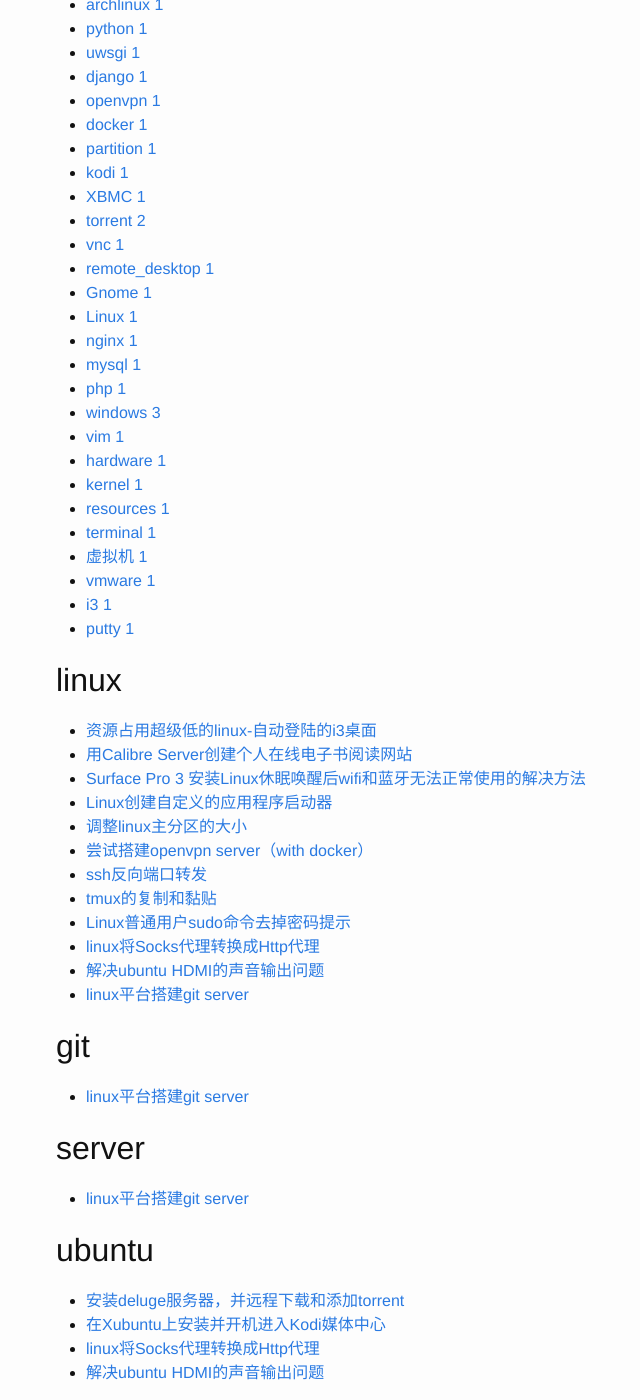
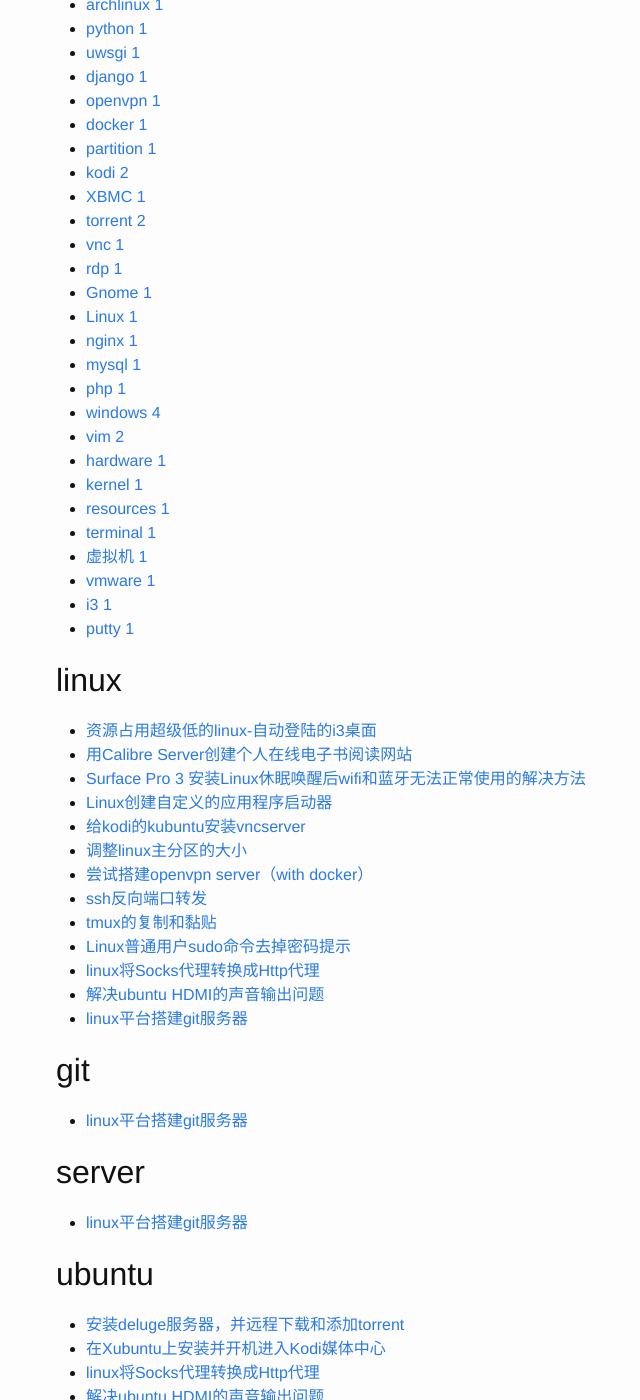
Before and after one commit to gccpacman/gccpacman.github.io, a Jekyll site: the page built from tags.html, in a window 1280 px wide and 1400 px high, scrolled down 377 px. Shown: the whole window, without its empty margins (214-854 px from the left). Built offline with Jekyll 4.4.1, drawn with Linux system fonts in a browser that asks for light colours; some of the changed text lies outside the part shown.

Commit message:
update some posts

```diff
--- a/_posts/2015-05-13-build-a-git-server-in-linux.md
+++ b/_posts/2015-05-13-build-a-git-server-in-linux.md
@@ -1,6 +1,6 @@
 ---
 layout: post
-title: "linux平台搭建git server"
+title: "linux平台搭建git服务器"
 description: ""
 category: git
 tags: [linux, git, server]
--- a/_posts/2016-01-05-vncserver-xfce.md
+++ b/_posts/2016-01-05-vncserver-xfce.md
@@ -3,7 +3,7 @@
 title: "给kodi的kubuntu安装vncserver"
 description: ""
 category:
-tags: [vnc, remote_desktop]
+tags: [vnc, rdp,linux, kodi]
 ---
 {% include JB/setup %}
 
```
Also changed, not shown: _posts/2015-04-13-learning-materials.md (+1 -1 lines), _posts/2015-04-14-git-tips.md (+1 -1 lines), _posts/2017-10-22-vim的bundle包管理在windows上使用.md (+4 -0 lines).
